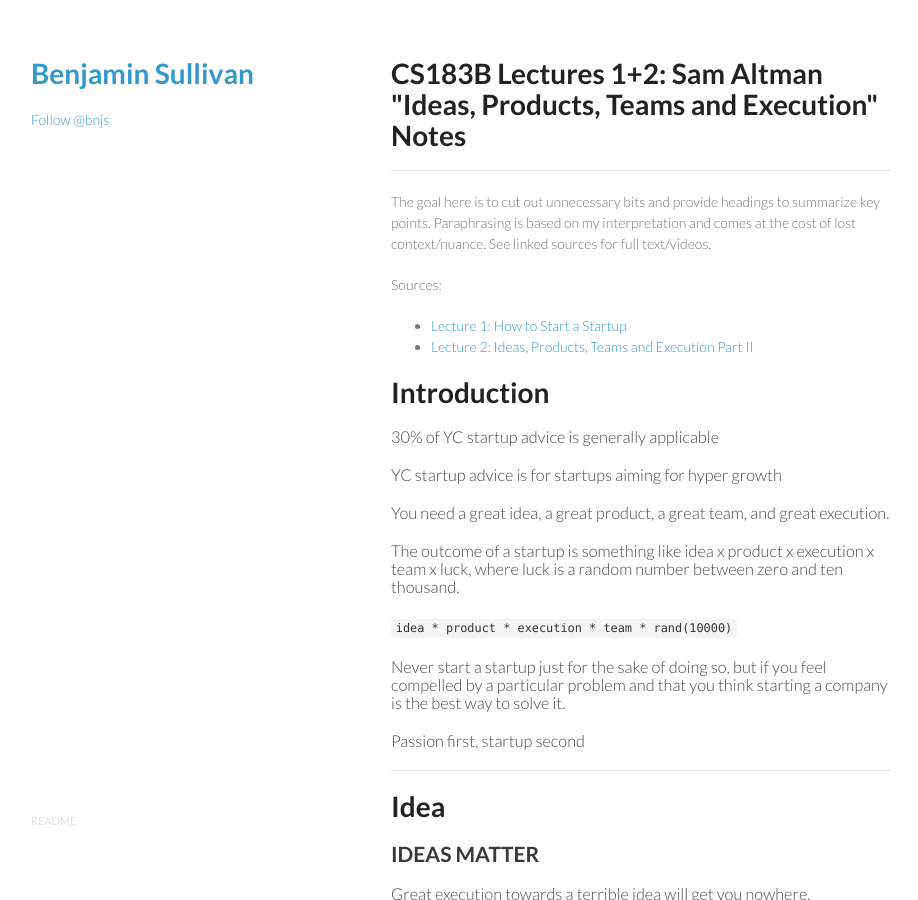
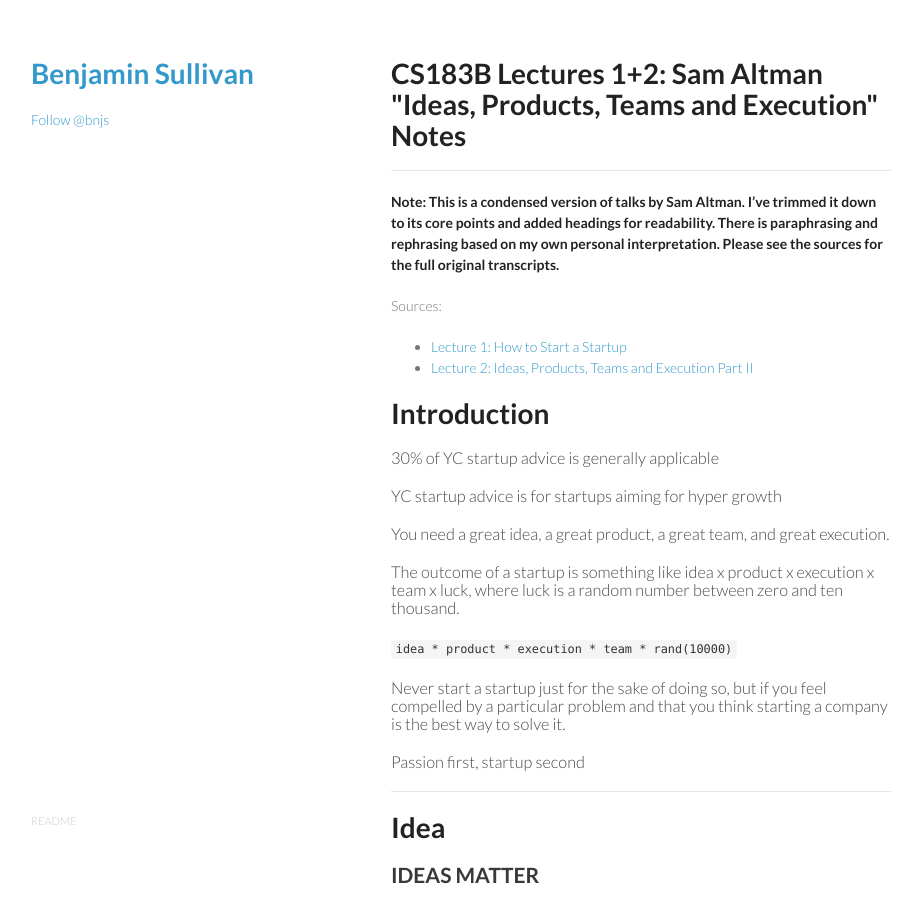
Before and after one commit to bnjs/bnjs.github.io, a Jekyll site: the page built from notes/sam-altman-ideas-products-teams-and-execution-highlights.md, in a window 1280 px wide and 900 px high. Shown: the whole window, without its empty margins (179-1097 px from the left). Built offline with Jekyll 4.4.1, drawn with Linux system fonts in a browser that asks for light colours; nearby versions of some CDN libraries; comment, search, counter and statistics services are not loaded.

Commit message:
Improve disclaimer at the beginning of notes

```diff
--- a/notes/sam-altman-ideas-products-teams-and-execution-highlights.md
+++ b/notes/sam-altman-ideas-products-teams-and-execution-highlights.md
@@ -14,7 +14,7 @@
 
 ---
 
-The goal here is to cut out unnecessary bits and provide headings to summarize key points. Paraphrasing is based on my interpretation and comes at the cost of lost context/nuance. See linked sources for full text/videos.
+**Note: This is a condensed version of talks by Sam Altman. I've trimmed it down to its core points and added headings for readability. There is paraphrasing and rephrasing based on my own personal interpretation. Please see the sources for the full original transcripts.**
 
 Sources:
 
```
Also changed, not shown: notes/cs183b-dustin-moskovitz-why-to-start-a-startup.md (+2 -0 lines).
